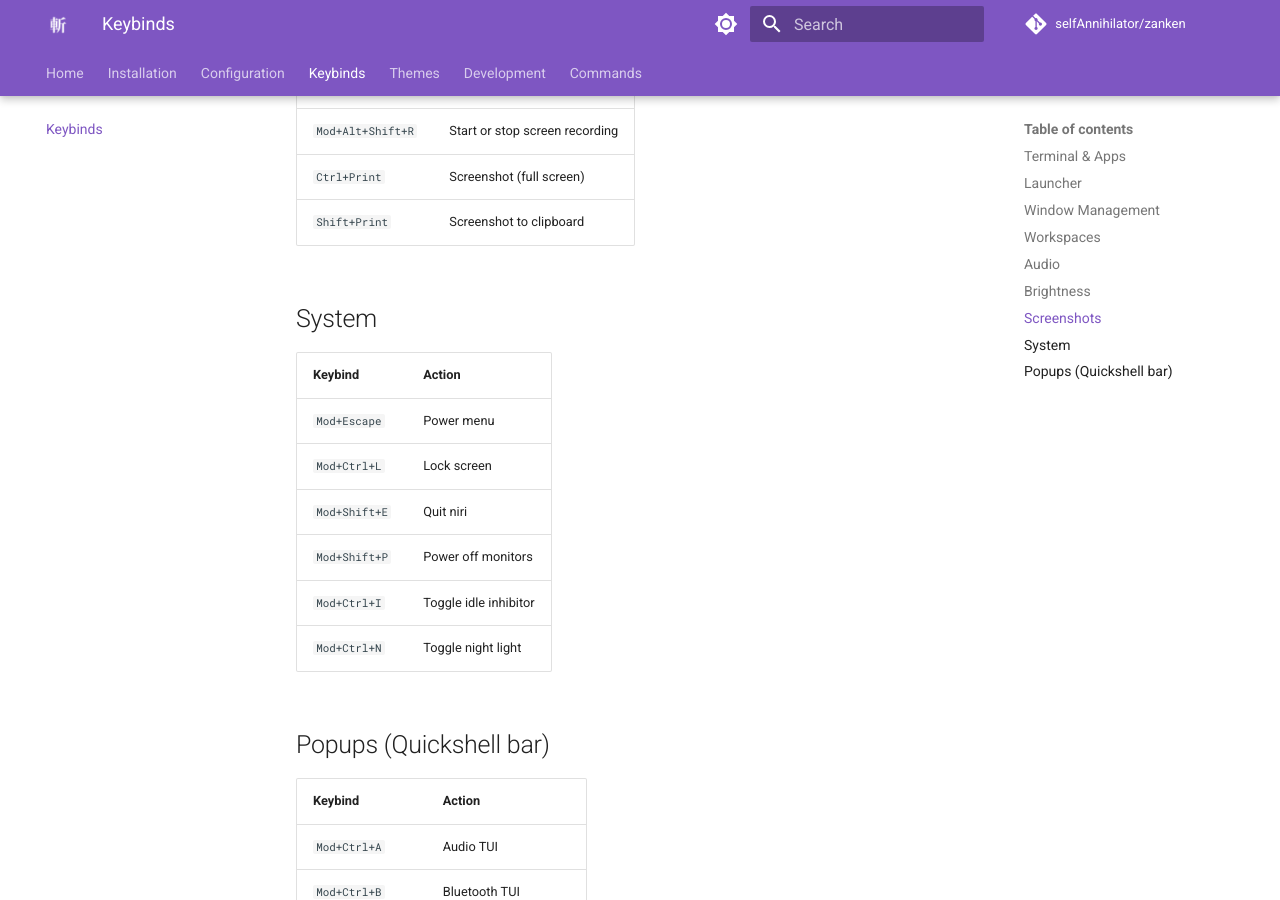
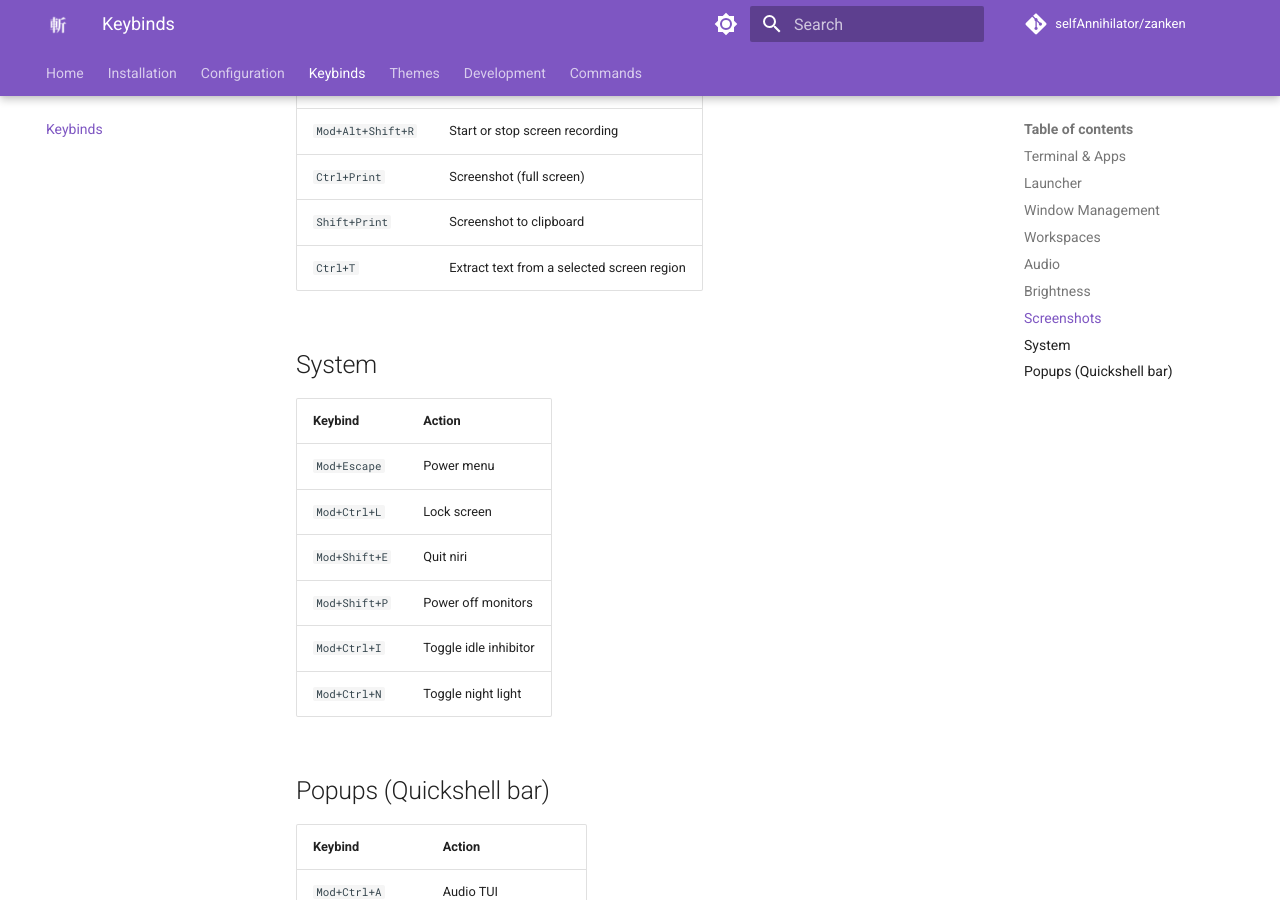
Before and after one commit to selfAnnihilator/zanken, an MkDocs documentation site: the page built from docs/keybinds.md, in a window 1280 px wide and 900 px high, scrolled down 2882 px. Built offline with MkDocs 1.6.1 and Material for MkDocs 9.7.7, drawn with Linux system fonts in a browser that asks for light colours; comment, search, counter and statistics services are not loaded.

Commit message:
Bind text extraction to Ctrl+T

```diff
--- a/docs/keybinds.md
+++ b/docs/keybinds.md
@@ -76,6 +76,7 @@
 | `Mod+Alt+Shift+R` | Start or stop screen recording |
 | `Ctrl+Print` | Screenshot (full screen) |
 | `Shift+Print` | Screenshot to clipboard |
+| `Ctrl+T` | Extract text from a selected screen region |
 
 ## System
 
```
Also changed, not shown: 2 other files.
